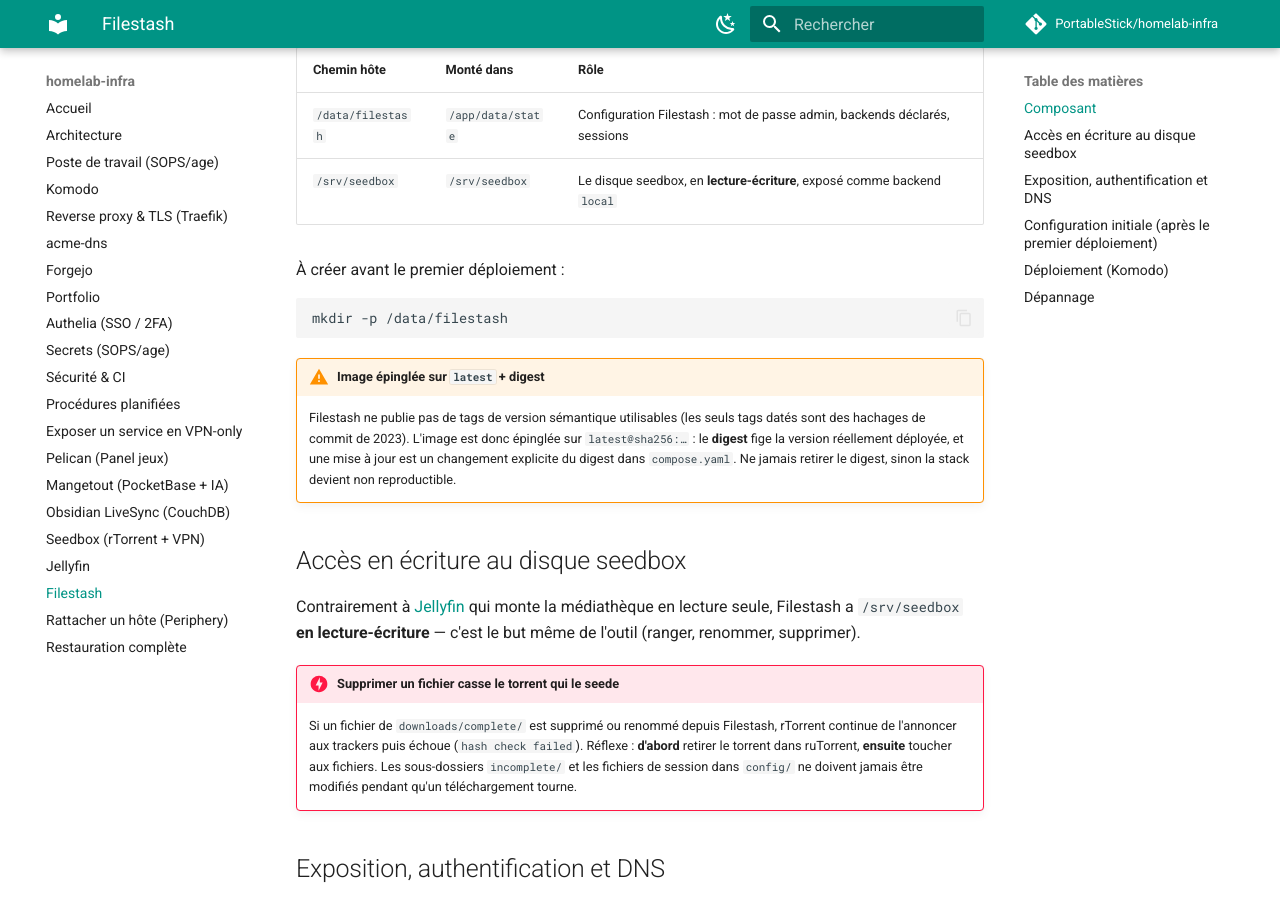
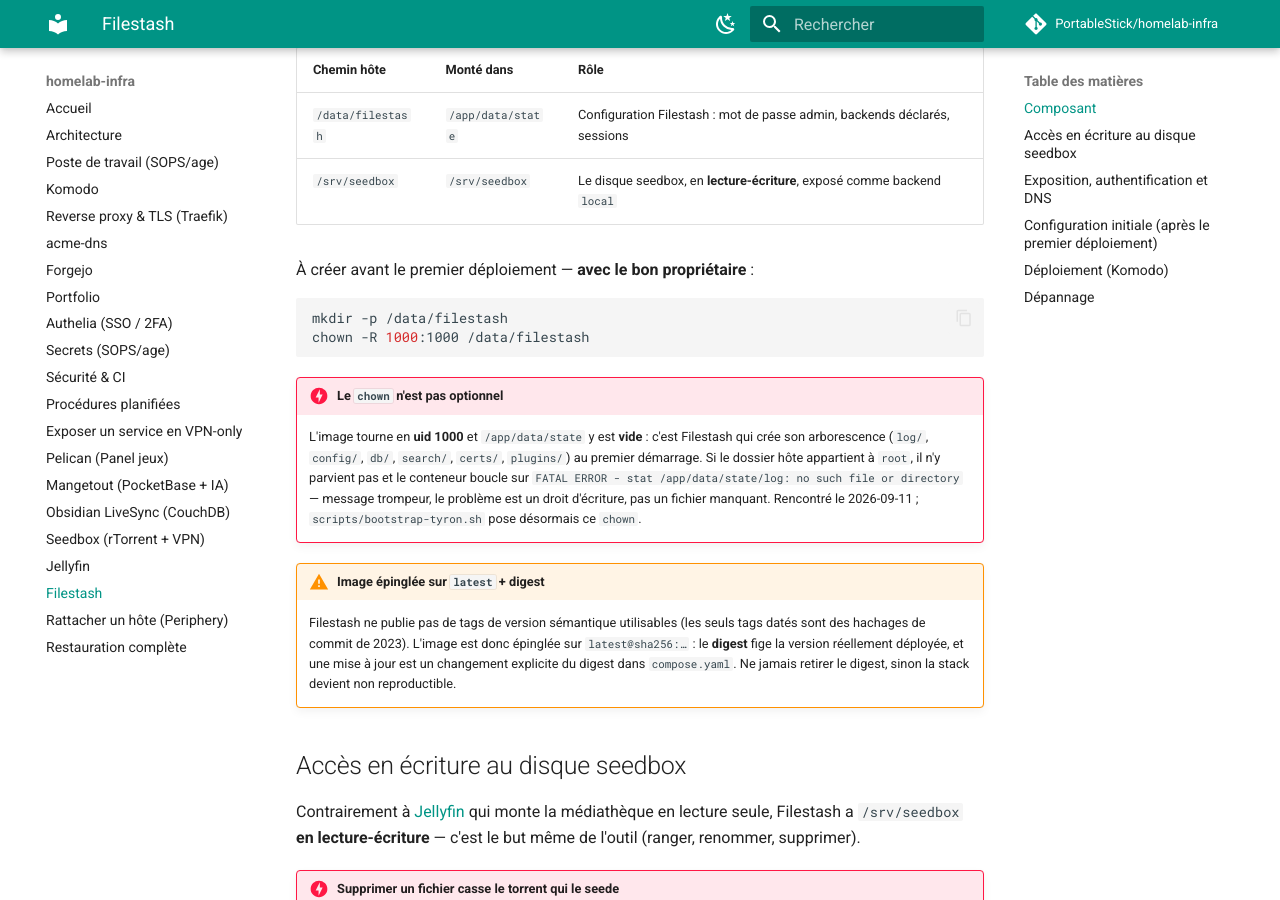
Before and after one commit to PortableStick/homelab-infra, an MkDocs documentation site: the page built from docs/filestash.md, in a window 1280 px wide and 900 px high, scrolled down 512 px. Built offline with MkDocs 1.6.1 and Material for MkDocs 9.7.7, drawn with Linux system fonts in a browser that asks for light colours; comment, search, counter and statistics services are not loaded; some of the changed text lies outside the part shown.

Commit message:
fix(filestash): chown du repertoire d'etat, sinon boucle de redemarrage
Trouve au test de fumee : /app/data/state est VIDE dans l'image, c'est
Filestash qui y cree son arborescence (log/, config/, db/, search/,
certs/, plugins/) au premier demarrage. Il tourne en uid 1000 ; avec un
/data/filestash appartenant a root, il ne peut rien creer et boucle sur

    FATAL ERROR - stat /app/data/state/log: no such file or directory

Message trompeur : le probleme est un droit d'ecriture, pas un fichier
manquant. bootstrap-tyron.sh chownait /data/jellyfin mais pas celui-ci.

Verifie ensuite : conteneur stable, HTTP 307 depuis le reseau proxy,
arborescence d'etat creee, lecture-ecriture effective sur /srv/seedbox.

Jellyfin valide au passage sans changement : healthy, HTTP 302, uid 1000,
et /media bien monte en lecture seule (touch -> "Read-only file system").

Co-Authored-By: Claude Opus 5 (1M context) <noreply@anthropic.com>

````diff
--- a/docs/filestash.md
+++ b/docs/filestash.md
@@ -18,11 +18,20 @@ Sources : `hosts/tyron/stacks/filestash/compose.yaml`,
 | `/data/filestash` | `/app/data/state` | Configuration Filestash : mot de passe admin, backends déclarés, sessions |
 | `/srv/seedbox` | `/srv/seedbox` | Le disque seedbox, en **lecture-écriture**, exposé comme backend `local` |
 
-À créer avant le premier déploiement :
+À créer avant le premier déploiement — **avec le bon propriétaire** :
 
 ```bash
 mkdir -p /data/filestash
+chown -R 1000:1000 /data/filestash
 ```
+
+!!! danger "Le `chown` n'est pas optionnel"
+    L'image tourne en **uid 1000** et `/app/data/state` y est **vide** : c'est Filestash qui
+    crée son arborescence (`log/`, `config/`, `db/`, `search/`, `certs/`, `plugins/`) au premier
+    démarrage. Si le dossier hôte appartient à `root`, il n'y parvient pas et le conteneur
+    boucle sur `FATAL ERROR - stat /app/data/state/log: no such file or directory` — message
+    trompeur, le problème est un droit d'écriture, pas un fichier manquant. Rencontré le
+    2026-09-11 ; `scripts/bootstrap-tyron.sh` pose désormais ce `chown`.
 
 !!! warning "Image épinglée sur `latest` + digest"
     Filestash ne publie pas de tags de version sémantique utilisables (les seuls tags datés sont des
@@ -101,7 +110,8 @@ déployer via Komodo, puis faire la configuration initiale ci-dessus.
 | Boucle de redirection | `Force SSL` activé dans Filestash alors que le TLS est terminé au VPS | Le désactiver dans *Settings* |
 | Le backend local ne liste rien | `/srv/seedbox` non monté sur l'hôte au moment du déploiement | `findmnt /srv/seedbox` puis redéployer |
 | `Permission denied` à l'écriture | Droits du disque seedbox | `chown -R 1000:1000 /srv/seedbox` |
-| Le mot de passe admin est perdu | Il vit dans `/data/filestash` | Supprimer `/data/filestash/config.json` et redéployer : Filestash redemande la configuration initiale |
+| Le mot de passe admin est perdu | Il vit dans `/data/filestash` | Supprimer `/data/filestash/config/` et redéployer : Filestash redemande la configuration initiale |
+| Boucle de redémarrage, `FATAL ERROR - stat /app/data/state/log` | `/data/filestash` appartient à `root`, l'image tourne en uid 1000 | `chown -R 1000:1000 /data/filestash` puis redéployer |
 | Page blanche / assets non chargés | `APPLICATION_URL` ne correspond pas au nom réellement utilisé | Aligner la variable sur `filestash.vindiesel.vip` et redéployer |
 | Téléversement de gros fichiers qui échoue | Timeout du proxy | Augmenter les timeouts côté Traefik du VPS, ou passer par ruTorrent / SFTP pour les très gros volumes |
 
````
Also changed, not shown: 1 other file.
